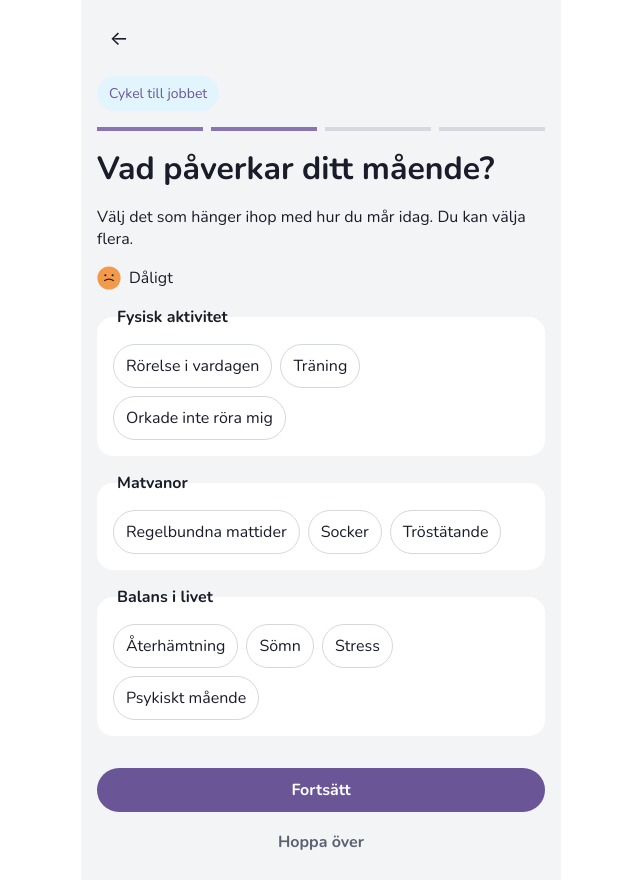
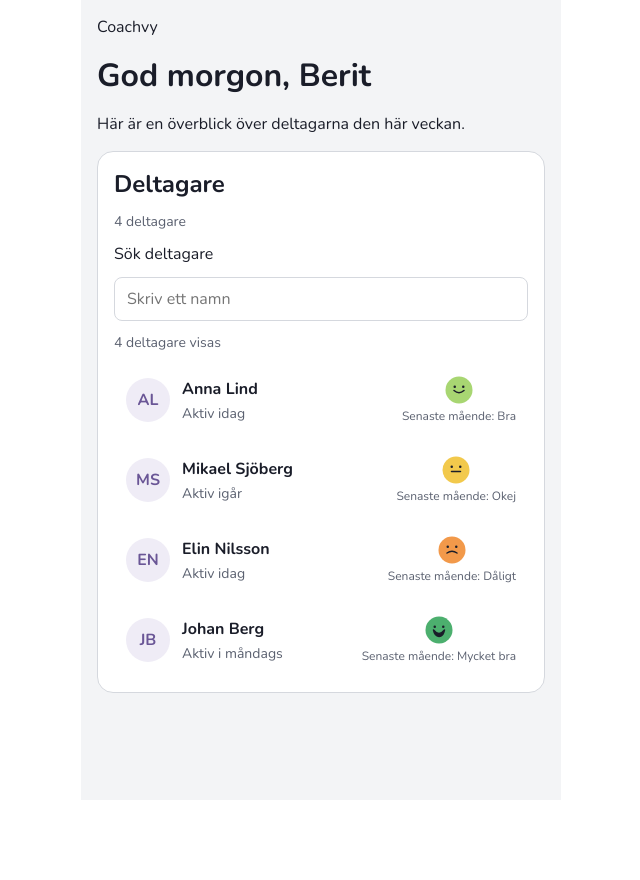
Before and after one commit to xeffie/probits-hackathon-team01, a React (Vite) app in the folder frontend/: page / in a window 1280 px wide. Shown: the whole page, without its empty margins (319-959 px from the left). After the commit the page ends 800 px from the top, so only its background shows below. Built offline with nearby package versions, Linux system fonts and the light colour scheme.

Commit message:
feat: implement CoachPage with participant search and mood display

```diff
--- a/frontend/src/App.jsx
+++ b/frontend/src/App.jsx
@@ -1,6 +1,7 @@
 import { useState } from 'react';
-import ReflectionTagsPage from './pages/reflectionTagsPage/ReflectionTagsPage';
-import ReflectionNotePage from './pages/reflectionNotePage/ReflectionNotePage';
+//import ReflectionTagsPage from './pages/reflectionTagsPage/ReflectionTagsPage';
+//import ReflectionNotePage from './pages/reflectionNotePage/ReflectionNotePage';
+import CoachPage from './pages/coachPage/CoachPage';
 import { getMoodById } from './reflectionData/moods';
 
 function App() {
@@ -15,34 +16,7 @@ function App() {
 
 	return (
 		<>
-			{step === 'tags' && (
-				<ReflectionTagsPage
-					activity={activity}
-					mood={mood}
-					initialPage={tags}
-					onContinue={(selectedTags) => {
-						setTags(selectedTags);
-						setStep('note');
-					}}
-					onSkip={() => {
-						setTags([]);
-						setStep('note');
-					}}
-					onBack={() => console.log('Tillbaka till mående')}
-				/>
-			)}
-
-			{step === 'note' && (
-				<ReflectionNotePage
-					activity={activity}
-					mood={mood}
-					tags={tags}
-					onBack={() => setStep('tags')}
-					onContinue={(note) => console.log('Anteckning', note)}
-					onSkip={() =>
-						console.log('Hoppa över anteckning')
-					}></ReflectionNotePage>
-			)}
+			<CoachPage></CoachPage>
 		</>
 	);
 }
--- /dev/null
+++ b/frontend/src/pages/coachPage/CoachPage.jsx
@@ -0,0 +1,118 @@
+import { useState } from 'react';
+import MoodFace from '../../moodComponents/MoodFace';
+import { getMoodById } from '../../reflectionData/moods';
+import { participants } from '../../reflectionData/participants';
+import './coachPage.css';
+
+export default function CoachPage() {
+	const [search, setSearch] = useState('');
+	const [selectedParticipant, setSelectedParticipant] = useState(null);
+	const [activeTab, setActiveTab] = useState('overview');
+
+	const filteredParticipants = participants.filter((participant) =>
+		participant.name.toLowerCase().includes(search.trim().toLowerCase()),
+	);
+
+	if (selectedParticipant) {
+		return (
+			<main className='coach-page'>
+				<button type='button' onClick={() => setSelectedParticipant(null)}>
+					← Deltagare
+				</button>
+
+				<h1>{selectedParticipant.name}</h1>
+				<p>
+					<nav aria-label='Deltagarens information'>
+						<button
+							type='button'
+							aria-pressed={activeTab === 'overview'}
+							onClick={() => setActiveTab('overview')}>
+							Översikt
+						</button>
+
+						<button
+							type='button'
+							aria-pressed={activeTab === 'chat'}
+							onClick={() => setActiveTab('chat')}>
+							Chatt
+						</button>
+
+						<button
+							type='button'
+							aria-pressed={activeTab === 'planning'}
+							onClick={() => setActiveTab('planning')}>
+							Nästa vecka
+						</button>
+					</nav>
+
+					{activeTab === 'overview' && <p>Här kommer veckans reflektioner.</p>}
+					{activeTab === 'chat' && <p>Här kommer chatten.</p>}
+					{activeTab === 'planning' && (
+						<p>Här kommer nästa veckas planering.</p>
+					)}
+				</p>
+			</main>
+		);
+	}
+
+	return (
+		<main className='coach-page'>
+			<p>Coachvy</p>
+			<h1>God morgon, Berit</h1>
+			<p>Här är en överblick över deltagarna den här veckan.</p>
+
+			<section
+				className='coach-page__participants-card'
+				aria-labelledby='participants-heading'>
+				<h2 id='participants-heading'>Deltagare</h2>
+				<p>{participants.length} deltagare</p>
+
+				<label htmlFor='participant-search'>Sök deltagare</label>
+				<input
+					id='participant-search'
+					type='search'
+					className='coach-page__search'
+					placeholder='Skriv ett namn'
+					value={search}
+					onChange={(event) => setSearch(event.target.value)}
+				/>
+
+				<p role='status'>
+					{filteredParticipants.length === 0
+						? 'Inga deltagare matchar din sökning.'
+						: `${filteredParticipants.length} deltagare visas`}
+				</p>
+
+				<ul className='coach-page__participants'>
+					{filteredParticipants.map((participant) => (
+						<li key={participant.id}>
+							<button
+								className='coach-page__participant'
+								type='button'
+								onClick={() => {
+									setSelectedParticipant(participant);
+									setActiveTab('overview');
+								}}>
+								<span className='coach-page__avatar' aria-hidden='true'>
+									{participant.initials}
+								</span>
+
+								<span className='coach-page__participant-info'>
+									<strong>{participant.name}</strong>
+									<span>{participant.lastActive}</span>
+								</span>
+
+								<span className='coach-page__participant-mood'>
+									<MoodFace mood={getMoodById(participant.moodId)} size={28} />
+									<span className='coach-page__mood-label'>
+										Senaste mående: {getMoodById(participant.moodId).label}
+									</span>
+								</span>
+							</button>
+						</li>
+					))}
+				</ul>
+			</section>
+		</main>
+	);
+}
--- /dev/null
+++ b/frontend/src/pages/coachPage/coachPage.css
@@ -0,0 +1,112 @@
+.coach-page {
+	width: 100%;
+	max-width: var(--app-max-width);
+	min-height: 100dvh;
+	margin: 0 auto;
+	padding: var(--space-4);
+	display: flex;
+	flex-direction: column;
+	gap: var(--space-4);
+	background: var(--color-bg);
+	color: var(--color-text);
+	font-family: var(--font-family);
+}
+
+.coach-page__participants {
+	margin: 0;
+	padding: 0;
+	list-style: none;
+	display: flex;
+	flex-direction: column;
+	gap: var(--space-2);
+}
+
+.coach-page__participant {
+	width: 100%;
+	min-height: var(--touch-target);
+	padding: var(--space-3);
+	display: flex;
+	align-items: center;
+	gap: var(--space-3);
+	border: 0;
+	border-radius: var(--radius-md);
+	background: transparent;
+	color: inherit;
+	font: inherit;
+	text-align: left;
+	cursor: pointer;
+}
+
+.coach-page__participant:focus-visible {
+	outline: 2px solid var(--color-focus);
+	outline-offset: 2px;
+}
+
+.coach-page__avatar {
+	width: var(--touch-target);
+	height: var(--touch-target);
+	flex-shrink: 0;
+	display: flex;
+	align-items: center;
+	justify-content: center;
+	border-radius: var(--radius-full);
+	background: var(--brand-purple-light);
+	color: var(--color-primary);
+	font-weight: var(--font-weight-bold);
+}
+
+.coach-page__participant-info {
+	flex: 1;
+	min-width: 0;
+	display: flex;
+	flex-direction: column;
+	gap: var(--space-1);
+}
+
+.coach-page__participant-info > span {
+	color: var(--color-text-muted);
+	font-size: var(--font-size-sm);
+}
+
+.coach-page__participant-mood {
+	display: flex;
+	flex-direction: column;
+	align-items: center;
+	gap: var(--space-1);
+}
+
+.coach-page__mood-label {
+	font-size: var(--font-size-xs);
+	color: var(--color-text-muted);
+}
+
+.coach-page__participants-card {
+	padding: var(--space-4);
+	display: flex;
+	flex-direction: column;
+	gap: var(--space-3);
+	border: 1px solid var(--color-border);
+	border-radius: var(--radius-md);
+	background: var(--color-surface);
+}
+
+.coach-page__participants-card > p {
+	color: var(--color-text-muted);
+	font-size: var(--font-size-sm);
+}
+
+.coach-page__search {
+	width: 100%;
+	min-height: var(--touch-target);
+	padding: var(--space-2) var(--space-3);
+	border: 1px solid var(--color-border);
+	border-radius: var(--radius-sm);
+	background: var(--color-surface);
+	color: var(--color-text);
+	font: inherit;
+}
+
+.coach-page__search:focus-visible {
+	outline: 2px solid var(--color-focus);
+	outline-offset: 2px;
+}
--- /dev/null
+++ b/frontend/src/reflectionData/participants.js
@@ -0,0 +1,31 @@
+// Påhittade deltagare för den statiska coachvyn.
+export const participants = [
+	{
+		id: 1,
+		name: 'Anna Lind',
+		initials: 'AL',
+		lastActive: 'Aktiv idag',
+		moodId: 4,
+	},
+	{
+		id: 2,
+		name: 'Mikael Sjöberg',
+		initials: 'MS',
+		lastActive: 'Aktiv igår',
+		moodId: 3,
+	},
+	{
+		id: 3,
+		name: 'Elin Nilsson',
+		initials: 'EN',
+		lastActive: 'Aktiv idag',
+		moodId: 2,
+	},
+	{
+		id: 4,
+		name: 'Johan Berg',
+		initials: 'JB',
+		lastActive: 'Aktiv i måndags',
+		moodId: 5,
+	},
+];
```
